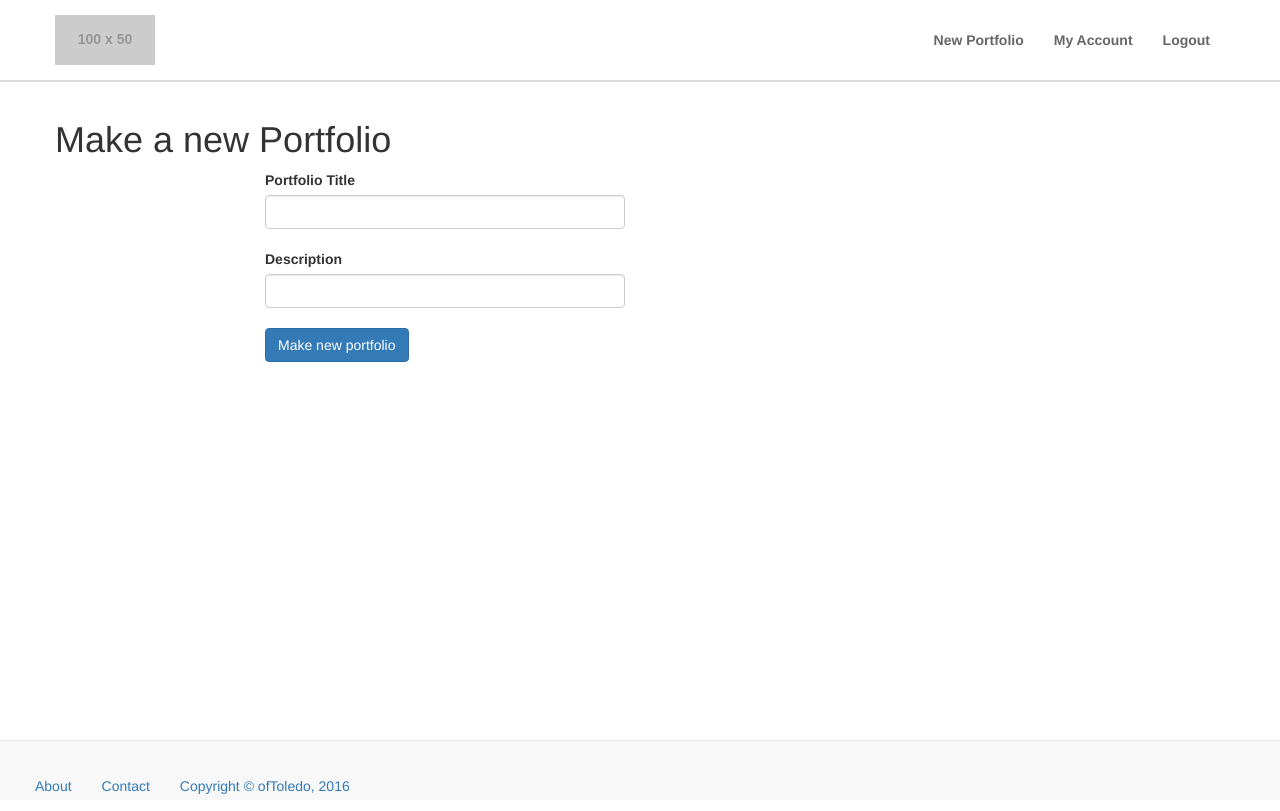
After one commit to chenweihua/ofToledo, a Flask app: page /newportfolio in a window 1280 px wide. The commit adds this page. Run offline with Flask 2, Linux system fonts and the light colour scheme; the visitor is signed in with stand-in values (Sample User, id 1); grey boxes labelled with a size stand in for pictures from a placeholder-image service; some libraries are stand-ins or nearby versions.

Commit message:
update func

```diff
--- a/oftoledo/app.py
+++ b/oftoledo/app.py
@@ -40,6 +40,7 @@ def register_blueprints(app):
     app.register_blueprint(public.views.blueprint)
     app.register_blueprint(user.views.blueprint)
     app.register_blueprint(admin.views.blueprint)
+    app.register_blueprint(art.views.blueprint)
     return None
 
 
--- a/oftoledo/art/__init__.py
+++ b/oftoledo/art/__init__.py
@@ -1,2 +1,2 @@
 """The art module"""
-# from . import views
+from . import views
--- /dev/null
+++ b/oftoledo/art/forms.py
@@ -0,0 +1,26 @@
+# -*- coding: utf-8 -*-
+"""Art forms."""
+from flask_wtf import Form
+from wtforms import StringField, SubmitField
+from wtforms.validators import DataRequired
+
+from .models import Portfolio, Art
+
+class PortfolioForm(Form):
+    """Portfolio form."""
+    title = StringField('Portfolio Title', validators=[DataRequired()])
+    description = StringField('Description')
+    submit = SubmitField("Make new portfolio")
+
+    def __init__(self, *args, **kwargs):
+        """Create instance."""
+        super(PortfolioForm, self).__init__(*args, **kwargs)
+        self.portfolio = None
+
+    def validate(self):
+        """Validate the form."""
+        initial_validation = super(PortfolioForm, self).validate()
+        if not initial_validation:
+            return False
+
+        return True
--- /dev/null
+++ b/oftoledo/art/views.py
@@ -0,0 +1,46 @@
+# -*- coding: utf-8 -*-
+"""Art views."""
+from flask import Blueprint, render_template, redirect, url_for, flash, request, abort
+from flask_login import login_required, current_user, logout_user
+from oftoledo.database import db
+from oftoledo.art.forms import PortfolioForm
+from oftoledo.art.models import Portfolio
+from oftoledo.user.models import User
+
+# If you need a user confirmed before completing an action
+# from oftoledo.decorators import check_confirmed
+
+blueprint = Blueprint('art', __name__, static_folder='../static')
+
+
+@blueprint.route('/<username>', methods = ['GET', 'POST'])
+def viewUser(username):
+	user = User.query.filter_by(username = username).first()
+	"""Abort if user not found"""
+	if not user:
+		return abort(404)
+	portfolios = Portfolio.query.filter_by(user_id = user.id).all()
+	return render_template('art/user.html', user = user, portfolios = portfolios)
+
+
+# =================================
+# 			PORTFOLIO ROUTES
+# =================================
+
+@blueprint.route('/newportfolio', methods = ['GET', 'POST'])
+@login_required
+def newPortfolio():
+	"""Make a new portfolio"""
+	form = PortfolioForm()
+	if request.method == 'POST':
+		if form.validate() == False:
+			flash('Error. Pleae try again', 'danger')
+			return redirect(url_for('art.newPortfolio'))
+		else:
+			"""Create Portfolio if form is valid"""
+			Portfolio.create(title=form.title.data,
+				description=form.description.data,
+				user_id = current_user.id)
+			flash('New Portfolio Made', 'success')
+			return redirect(url_for('art.viewUser'))
+	return render_template('art/newportfolio.html', form = form)
--- /dev/null
+++ b/oftoledo/templates/art/newportfolio.html
@@ -0,0 +1,55 @@
+
+<!-- INSERT PAGE HERE eg "Contact Us" -->
+{% extends "userlayout.html" %}
+
+<!-- metaDescription -->
+{% block metaDescription %}{% endblock %}
+
+<!-- metaKeywords -->
+{% block metaKeywords %}{% endblock %}
+
+<!-- metaTitle -->
+{% block metaTitle %}{% endblock %}
+
+{% block body %}
+    <!-- Page Content -->
+    <div class="container">
+
+        <!-- Row -->
+        <div class="row">
+
+        <h1>Make a new Portfolio</h1>
+
+
+
+        	<div class="col-sm-4 col-sm-offset-2">
+                    {% for message in form.title.errors %}
+                      <div class="alert alert-danger">{{ message }}</div>
+                    {% endfor %}
+
+                    {% for message in form.description.errors %}
+                      <div class="alert alert-danger">{{ message }}</div>
+                    {% endfor %}
+
+                    <form action="{{ url_for('art.newPortfolio') }}" method=post>
+                        {{ form.hidden_tag() }}
+
+                        {{ form.title.label }}
+                        {{ form.title(class_="form-control") }}
+                        <br>
+                        {{ form.description.label }}
+                        {{ form.description(class_="form-control")  }}
+                        <br>
+                        {{ form.submit(class_="btn btn-primary") }}
+
+                    </form>
+                  </div>
+
+
+
+        </div>
+        <!-- /.row -->
+    </div>
+    <!-- /.container -->
+
+{% endblock %}
--- a/oftoledo/templates/userlayout.html
+++ b/oftoledo/templates/userlayout.html
@@ -48,15 +48,11 @@
             <div class="collapse navbar-collapse" id="bs-example-navbar-collapse-1">
                 <ul class="nav navbar-nav navbar-right">
 
+
+                    {% if current_user and current_user.is_authenticated %}
                     <li>
-                        <a href="{{ url_for('public.about') }}">About</a>
+                        <a href="{{ url_for('art.newPortfolio') }}">New Portfolio</a>
                     </li>
-                    <li>
-                        <a href="{{ url_for('public.contact') }}">Contact</a>
-                    </li>
-                    {% if current_user and current_user.is_authenticated %}
-
-
                     <li>
                         <a href="{{ url_for('user.account') }}">My Account</a>
                     </li>
@@ -65,7 +61,12 @@
                     </li>
 
                     {% else %}
-
+                    <li>
+                        <a href="{{ url_for('public.about') }}">About</a>
+                    </li>
+                    <li>
+                        <a href="{{ url_for('public.contact') }}">Contact</a>
+                    </li>
                     <li>
                         <a href="{{ url_for('public.register') }}">Create Account</a>
                     </li>
--- a/oftoledo/user/views.py
+++ b/oftoledo/user/views.py
@@ -40,7 +40,7 @@ def updateAccount():
 	        flash('Account Information Updated', 'success')
 	        return redirect(url_for('user.account'))
 
-@blueprint.route('/')
+@blueprint.route('/my-account')
 @login_required
 def account():
 	"""Show User Account Page."""
```
Also changed, not shown: oftoledo/templates/art/user.html (added, +34 -0 lines).
